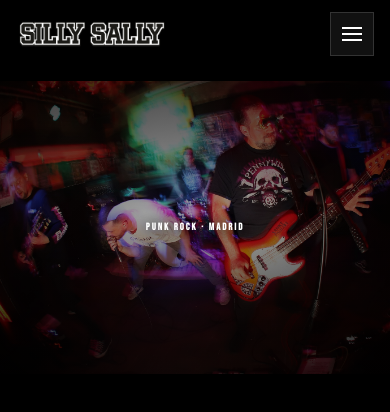
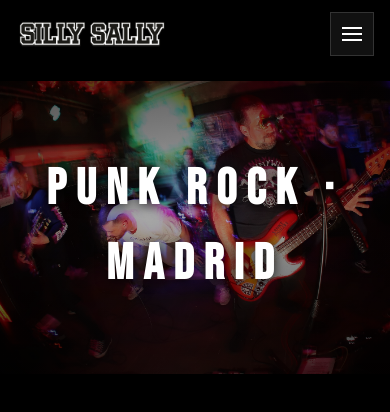
Before and after one commit to danipereiradev/sillysallyweb, a React (Vite) app: page / in a window 390 px wide. Shown: the top 412 px of the page. Built offline with nearby package versions, Linux system fonts and the light colour scheme.

Commit message:
Enhance Hero component styles
- Added a new hero overlay with a linear and radial gradient for improved visual depth.
- Updated the hero tagline font size to be responsive using the clamp function.

```diff
--- a/src/components/Hero.css
+++ b/src/components/Hero.css
@@ -63,7 +63,19 @@
     background-position: center 30%;
   }
 
+  .hero__overlay {
+    background:
+      linear-gradient(
+        to bottom,
+        rgba(0, 0, 0, 0.36) 0%,
+        rgba(0, 0, 0, 0.2) 45%,
+        rgba(0, 0, 0, 0.52) 100%
+      ),
+      radial-gradient(ellipse at center, transparent 20%, rgba(0, 0, 0, 0.44) 100%);
+  }
+
   .hero__tagline {
+    font-size: clamp(3.125rem, 12.5vw, 6.875rem);
     letter-spacing: 0.2em;
   }
 }
```
